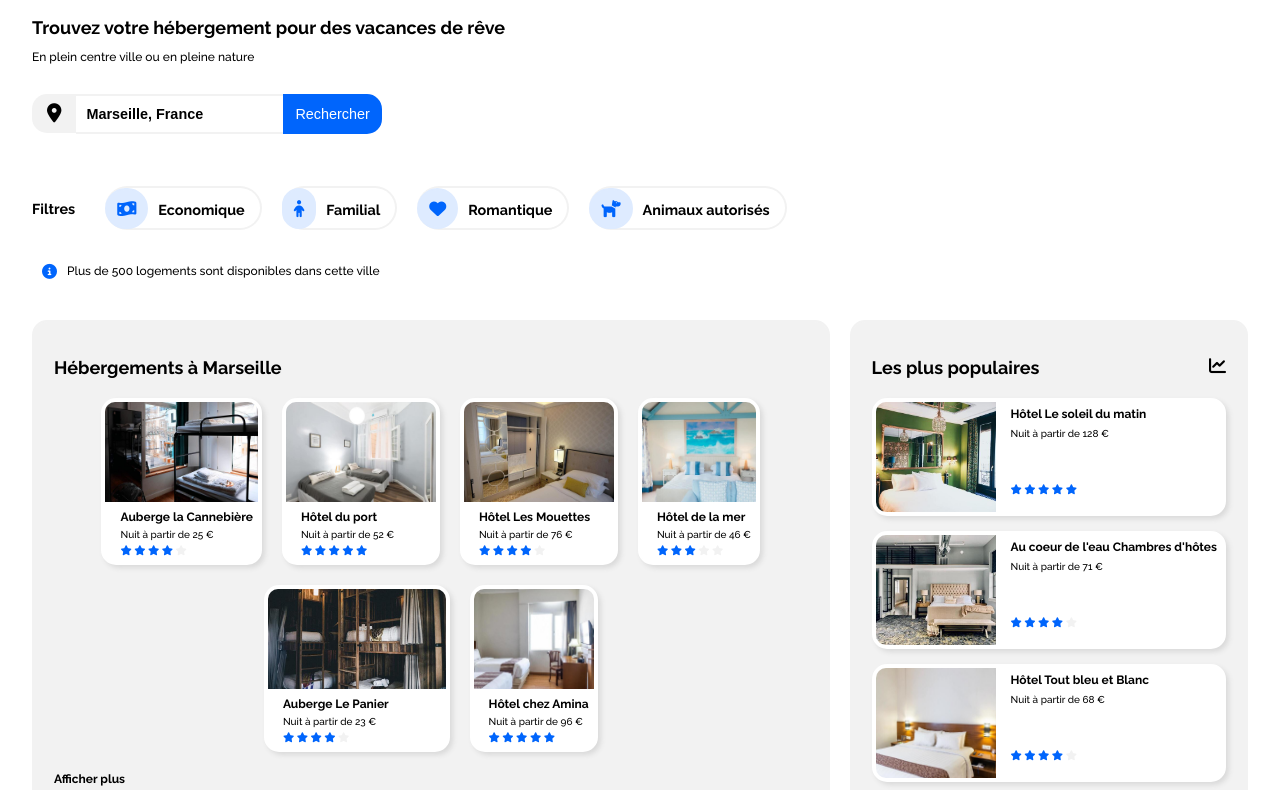
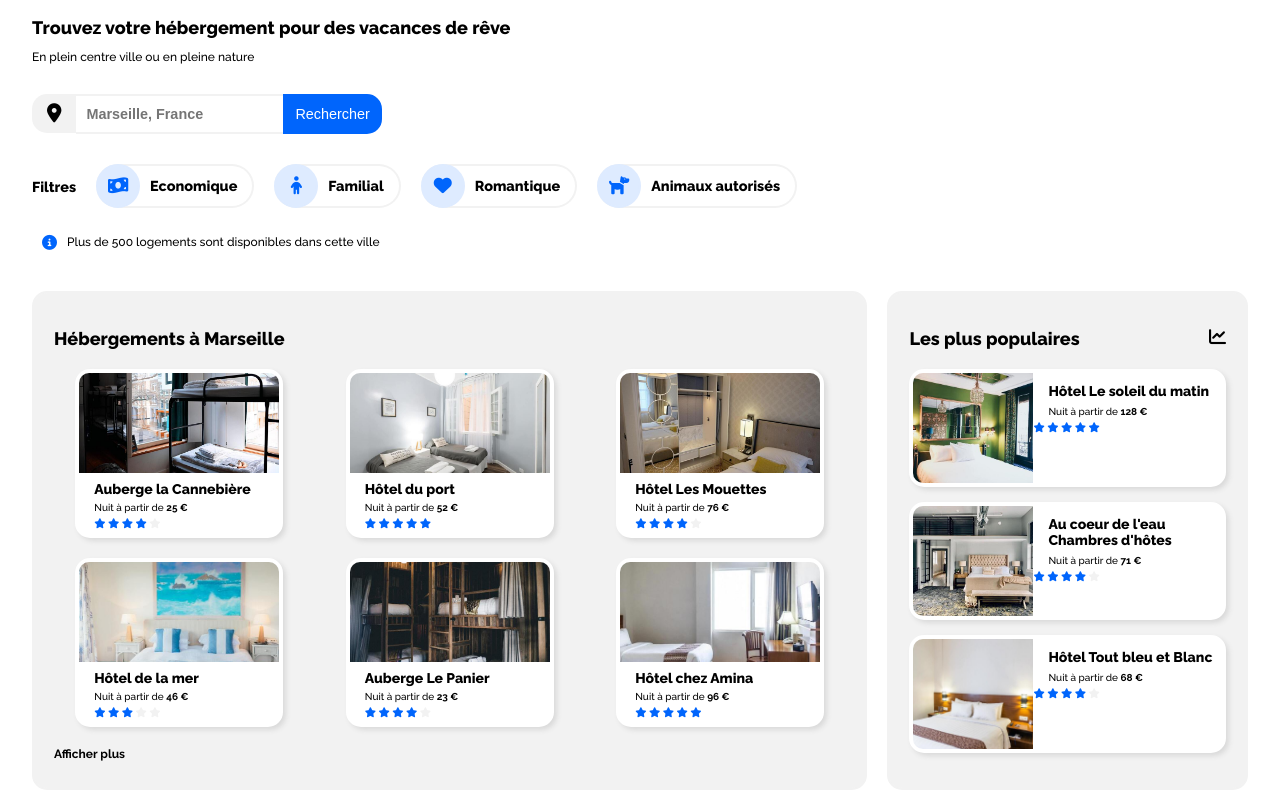
Before and after one commit to AuroreTr/AuroreTrinci_2_29042021, a plain HTML site: page index.html in a window 1280 px wide. Shown: the part 101-891 px from the top of the page. Drawn offline with Linux system fonts and the light colour scheme.

Commit message:
Modifications et résolutions jusqu'aux filters

```diff
--- a/index.html
+++ b/index.html
@@ -7,7 +7,8 @@
         <title>Reservia, trouvez votre hébergement pour des vacances de rêve</title>
         <script src="https://kit.fontawesome.com/7a1a2f8e97.js" crossorigin="anonymous"></script>
         <link rel="preconnect" href="https://fonts.gstatic.com">
-        <link href="https://fonts.googleapis.com/css2?family=Raleway:wght@500;700&display=swap" rel="stylesheet">
+        <link rel="preconnect" href="https://fonts.gstatic.com">
+        <link href="https://fonts.googleapis.com/css2?family=Raleway:wght@500;700;800;900&display=swap" rel="stylesheet">
         <link rel="stylesheet" href="style.css">
         <link rel="icon" href="images/logo/reservia_favicon.png" sizes="16x16" type="image/png">
     </head>
@@ -42,7 +43,7 @@
                 <div>
                     <i class="fas fa-map-marker-alt map-marker"></i>
                 </div>
-                <input class="search-input" type="text" name="Rechercher" value="Marseille, France">
+                <input class="search-input" type="text" name="Rechercher" placeholder="Marseille, France">
                 <button class="large-search-btn">Rechercher</button>
                 <button class="tiny-search-btn"><i class="fas fa-search"></i></button>
             </div>
@@ -52,10 +53,10 @@
         <section class="filter">
             <h1>Filtres</h1>
             <ul class="filter-list">
-                <li><a class="filter-link" href="#"><i class="filter-icon fas fa-money-bill-wave"></i>Economique</a></li>
-                <li><a class="filter-link" href="#"><i class="filter-icon fas fa-child"></i>Familial</a></li>
-                <li><a class="filter-link" href="#"><i class="filter-icon fas fa-heart"></i>Romantique</a></li>
-                <li><a class="filter-link" href="#"><i class="filter-icon fas fa-dog"></i>Animaux autorisés</a></li>
+                <li><i class="filter-icon fas fa-money-bill-wave"></i><a class="filter-link" href="#">Economique</a></li>
+                <li><i class="filter-icon fas fa-child"></i><a class="filter-link" href="#">Familial</a></li>
+                <li><i class="filter-icon fas fa-heart"></i><a class="filter-link" href="#">Romantique</a></li>
+                <li><i class="filter-icon fas fa-dog"></i><a class="filter-link" href="#">Animaux autorisés</a></li>
             </ul>
         </section>
         <section class="info">
@@ -76,7 +77,7 @@
                         <div class="accomodation-card">
                             <img src="images/hebergements/4_small/marcus-loke-WQJvWU_HZFo-unsplash.jpg" alt="Auberge la Cannebière">
                             <h3>Auberge la Cannebière</h3>
-                            <p>Nuit à partir de 25 €</p>
+                            <p>Nuit à partir de <span class="price">25 €</span></p>
                             <div class="main-accomodation-stars">
                                 <i class="fas fa-star blue"></i>
                                 <i class="fas fa-star blue"></i>
@@ -90,7 +91,7 @@
                         <div class="accomodation-card">
                             <img src="images/hebergements/4_small/fred-kleber-gTbaxaVLvsg-unsplash.jpg" alt="Hôtel du port">
                             <h3>Hôtel du port</h3>
-                            <p>Nuit à partir de 52 €</p>
+                            <p>Nuit à partir de <span class="price">52 €</span></p>
                             <div class="main-accomodation-stars">
                                 <i class="fas fa-star blue"></i>
                                 <i class="fas fa-star blue"></i>
@@ -104,7 +105,7 @@
                         <div class="accomodation-card">
                             <img src="images/hebergements/4_small/reisetopia-B8WIgxA_PFU-unsplash.jpg" alt="Hôtel Les Mouettes">
                             <h3>Hôtel Les Mouettes</h3>
-                            <p>Nuit à partir de 76 €</p>
+                            <p>Nuit à partir de <span class="price">76 €</span></p>
                             <div class="main-accomodation-stars">
                                 <i class="fas fa-star blue"></i>
                                 <i class="fas fa-star blue"></i>
@@ -118,7 +119,7 @@
                         <div class="accomodation-card">
                             <img src="images/hebergements/4_small/annie-spratt-Eg1qcIitAuA-unsplash.jpg" alt="Hôtel de la mer">
                             <h3>Hôtel de la mer</h3>
-                            <p>Nuit à partir de 46 €</p>
+                            <p>Nuit à partir de <span class="price">46 €</span></p>
                             <div class="main-accomodation-stars">
                                 <i class="fas fa-star blue"></i>
                                 <i class="fas fa-star blue"></i>
@@ -132,7 +133,7 @@
                         <div class="accomodation-card">
                             <img src="images/hebergements/4_small/nicate-lee-kT-ZyaiwBe0-unsplash.jpg" alt="Auberge Le Panier">
                             <h3>Auberge Le Panier</h3>
-                            <p>Nuit à partir de 23 €</p>
+                            <p>Nuit à partir de <span class="price">23 €</span></p>
                             <div class="main-accomodation-stars">
                                 <i class="fas fa-star blue"></i>
                                 <i class="fas fa-star blue"></i>
@@ -146,7 +147,7 @@
                         <div class="accomodation-card">
                             <img src="images/hebergements/4_small/febrian-zakaria-M6S1WvfW68A-unsplash.jpg" alt="Hôtel chez Amina">
                             <h3>Hôtel chez Amina</h3>
-                            <p>Nuit à partir de 96 €</p>
+                            <p>Nuit à partir de <span class="price">96 €</span></p>
                             <div class="main-accomodation-stars">
                                 <i class="fas fa-star blue"></i>
                                 <i class="fas fa-star blue"></i>
@@ -174,7 +175,7 @@
                             <img src="images/hebergements/4_small/emile-guillemot-Bj_rcSC5XfE-unsplash.jpg" alt="Hôtel Le soleil du matin">
                             <div class="info-accomodation">
                                 <h3>Hôtel Le soleil du matin</h3>
-                                <p>Nuit à partir de 128 €</p>
+                                <p>Nuit à partir de <span class="price">128 €</span></p>
                                 <div class="large-accomodation-stars">
                                     <i class="fas fa-star blue"></i>
                                     <i class="fas fa-star blue"></i>
@@ -190,7 +191,7 @@
                             <img src="images/hebergements/4_small/aw-creative-VGs8z60yT2c-unsplash.jpg" alt="Au coeur de l'eau Chambres d'hôtes">
                             <div class="info-accomodation">
                                 <h3>Au coeur de l'eau Chambres d'hôtes</h3>
-                                <p>Nuit à partir de 71 €</p>
+                                <p>Nuit à partir de <span class="price">71 €</span></p>
                                 <div class="large-accomodation-stars">
                                     <i class="fas fa-star blue"></i>
                                     <i class="fas fa-star blue"></i>
@@ -206,7 +207,7 @@
                             <img src="images/hebergements/4_small/febrian-zakaria-sjvU0THccQA-unsplash.jpg" alt="Hôtel Tout bleu et Blanc">
                             <div class="info-accomodation">
                                 <h3>Hôtel Tout bleu et Blanc</h3>
-                                <p>Nuit à partir de 68 €</p>
+                                <p>Nuit à partir de <span class="price">68 €</span></p>
                                 <div class="large-accomodation-stars">
                                     <i class="fas fa-star blue"></i>
                                     <i class="fas fa-star blue"></i>
--- a/style.css
+++ b/style.css
@@ -11,14 +11,26 @@ header, section, .footer-content {
     margin:auto;
 }
 
-@media screen and (min-width: 1340px) {
+@media screen and (min-width: 1400px) {
     header, section, .footer-content {
-        width: 80%
+        width: 85%
     }
 }
 
 h2 {
     margin-bottom: 20px;
+    font-weight: 800;
+}
+
+h3 {
+    margin: 0;
+    padding: 5px 5px 5px 15px;
+    font-size: 14px;
+    font-weight: 800;
+}
+
+.price {
+    font-weight: 700;
 }
 
 /**************************************/
@@ -67,23 +79,39 @@ nav a, .register-link {
     padding-top: 50px;
 }
 
-.menu a:focus {
+.menu nav a:hover {
+    animation-duration: 1s;
+    animation-name: slidein;
+}
+
+@keyframes slidein {
+    from {
+        border:none;
+        border-top: 2px solid #f2f2f2;
+    }
+    to {
+        border:none;
+        border-top: 2px solid #0065fc;
+    }
+}
+
+.menu nav a:focus {
     color: #0065FC;
     border-top: 2px solid #0065FC;
 }
 
 .register-link {
     color: #0065FC;
-    font-weight: bold;
+    font-weight: 800;
 }
 
 .main-title h1 {
     font-size: 1.5em;
-    font-weight: 700;
+    font-weight: 800;
     margin-top: 30px;;
 }
 
-@media screen and (max-width: 650px) {
+@media screen and (max-width: 767px) {
     .logo-nav {
         grid-template-columns: repeat(3, 1fr);
         grid-template-rows: 1fr 1fr;
@@ -100,11 +128,39 @@ nav a, .register-link {
         grid-column: 1 / 4;
         grid-row: 2;
     }
+
     .menu nav a {
         border-bottom: 2px solid #f2f2f2;
     }
+    .menu nav a:hover {
+        animation-duration: 1s;
+        animation-name: slidein;
+    }
+
+    @keyframes slidein {
+        from {
+            border:none;
+            border-bottom: 2px solid #f2f2f2;
+        }
+        to {
+            border:none;
+            border-bottom: 2px solid #0065fc;
+        }
+    }
+
+    /* .menu nav a {
+        border: none;
+        border-bottom: 2px solid #f2f2f2;
+        transition-property: border-bottom;
+        transition-duration: 2s;
+    }
+
+    .menu nav a:hover {
+        border: none;
+        border-bottom: 2px solid #0065FC;
+    } */
+
     .menu nav a:focus {
-        border: none;
         border-bottom: 2px solid #0065FC;
     }
 }
@@ -134,7 +190,7 @@ nav a, .register-link {
     border-left: none;
     border-right: none;
     font-size: 1.2em;
-    font-weight: bold;
+    font-weight: 700;
 }
 
 .large-search-btn, .tiny-search-btn {
@@ -147,13 +203,13 @@ nav a, .register-link {
     border-radius : 0 15px 15px 0;
 }
 
-@media screen and (min-width: 451px) {
+@media screen and (min-width: 576px) {
     .tiny-search-btn {
         display: none;
     }
 }
 
-@media screen and (max-width: 450px) {
+@media screen and (max-width: 575px) {
     .large-search-btn {
         display: none;
     }
@@ -165,7 +221,7 @@ nav a, .register-link {
 /**************************************/
 /************** FILTERS ***************/
 
-.filter-list li, .filter-icon  {
+.filter-list li  {
     border-radius: 30px;
 }
 
@@ -177,35 +233,28 @@ nav a, .register-link {
 }
 
 .filter h1 {
+    margin-right: 20px;
     font-size: 1.2em;
-    margin-right: 20px;
+    font-weight: 800;
 }
 
 .filter-list {
     display: flex;
     flex-wrap: wrap;
-    justify-content: space-between;
+    row-gap: 20px;
+    margin: 0;
     padding: 0;
 }
 
 .filter-list li {
-    height: 40px;;
-    margin: 10px;
-    padding: 0 15px 0 0;
+    height: 40px;
+    vertical-align:middle;
+    line-height: 40px;
+    margin-right: 20px;
+    padding-right: 15px;
     list-style: none;
     border: 2px solid #f2f2f2;
     border-left: none;
-}
-
-.filter-link {
-    margin: 0;
-    font-size: 1.2em;
-    color: #000;
-    text-decoration: none;
-    font-weight: 700;
-}
-
-.filter-list li {
     background: linear-gradient(to right, #DEEBFF  50%, white 50%);
     background-size: 200% 100%;
     background-position: right bottom;
@@ -216,12 +265,25 @@ nav a, .register-link {
     background-position: left bottom;
 }
 
+.filter-link {
+    margin-left:10px;
+    font-size: 1.2em;
+    color: #000;
+    text-decoration: none;
+    font-weight: 800;
+}
+
 .filter-icon {
+    width: 40px;
+    height: 40px;
+    margin-top: -3px;
+    text-align:center;
+    vertical-align:middle;
+    line-height: 40px;
     color: #0065FC;
-    font-size: 17px;
-    margin-right: 10px;
-    padding: 10px;
+    font-size: 18px;
     border: 2px solid #DEEBFF;
+    border-radius: 50%;
     background-color: #DEEBFF;
 }
 
@@ -231,6 +293,7 @@ nav a, .register-link {
 .nbr-info {
     display: flex;
     align-items: center;
+    margin-top: 15px;
 }
 
 .nbr-info i {
@@ -260,21 +323,21 @@ nav a, .register-link {
 }
 
 .main-accomodation {
-    flex: 3 1 0;
+    flex: 5;
     max-width: 100%;
     background-color: #f2f2f2;
     padding: 20px;
     border: 2px solid #f2f2f2;
 }
 
-@media screen and (max-width: 621px) {
+@media screen and (max-width: 575px) {
     .main-accomodation {
         background-color: #fff;
         border: none;
     }
 }
 
-@media screen and (min-width: 622px) {
+@media screen and (min-width: 576px) {
     .most-popular {
         margin-left: auto;
     }
@@ -282,7 +345,7 @@ nav a, .register-link {
 
 .all-card {
     display: flex;
-    justify-content: center;
+    justify-content: space-around;
     flex-wrap: wrap;
     row-gap: 20px;
     column-gap: 20px;
@@ -290,6 +353,7 @@ nav a, .register-link {
 
 .accomodation-card {
     max-width: 250px;
+    min-width: 200px;
     width: -moz-max-content;
 }
 
@@ -304,17 +368,10 @@ nav a, .register-link {
     object-fit: cover;
     width: 100%;
     max-width: 100%;
-    width: -moz-max-content;
-    height: 100px;
+    max-height: 100px;
     margin: 0;
     padding: 0;
     border-radius: 10px 10px 0 0;
-}
-
-.accomodation-card h3 {
-    margin: 0;
-    padding: 5px 5px 5px 15px;
-    font-size: 12px;
 }
 
 .accomodation-card p, .main-accomodation-stars {
@@ -342,7 +399,7 @@ nav a, .register-link {
     text-decoration: none;
     color: #000;
     font-size: 12px;
-    font-weight: bold;
+    font-weight: 700;
 }
 
 .more a:focus {
@@ -350,6 +407,7 @@ nav a, .register-link {
 }
 
 .most-popular {
+    flex: 2;
     align-self: stretch;
     background-color: #f2f2f2;
     padding: 20px;
@@ -358,6 +416,7 @@ nav a, .register-link {
 
 .most-popular-card {
     max-width: 100%;
+    min-width: 200px;
     margin : auto;
 }
 
@@ -381,6 +440,10 @@ nav a, .register-link {
     background-color: #fff;
 }
 
+.large-accomodation-card h3 {
+    padding-top: 10px;
+}
+
 .large-accomodation-card img {
     object-fit: cover;
     width: 120px;
@@ -390,12 +453,6 @@ nav a, .register-link {
     border-radius: 10px 0 0 10px;
 }
 
-.large-accomodation-card h3 {
-    margin: 0;
-    padding: 5px 5px 5px 15px;
-    font-size: 12px;
-}
-
 .large-accomodation-card p {
     margin: 0;
     padding: 2px 5px 5px 15px;
@@ -403,11 +460,12 @@ nav a, .register-link {
 }
 
 .large-accomodation-stars {
-    padding: 40px 5px 5px 15px;
+    align-items: baseline;
+    /* padding: 40px 5px 5px 15px; */
     font-size: 10px;
 }
 
-@media screen and (max-width: 345px) {
+@media screen and (max-width: 575px) {
     .large-accomodation-card img {
         width: 100px;
     }
@@ -423,7 +481,7 @@ nav a, .register-link {
 .activity {
     display: flex;
     flex-wrap: wrap;
-    justify-content: space-between;
+    justify-content: space-around;
     column-gap: 20px;
 }
 
@@ -466,11 +524,6 @@ nav a, .register-link {
     height: 90px;
 }
 
-.activity div h3 {
-    padding-left: 15px;
-    font-size: 12px;
-}
-
 .card-link, .large-accomodation-card, .normal, .large {
     text-decoration: none;
     color: #000;
@@ -486,7 +539,7 @@ nav a, .register-link {
 	transform: scale(1.1);
 }
 
-@media screen and (max-width: 564px) {
+@media screen and (max-width: 575px) {
     .activity {
         justify-content: center;
     }
```
